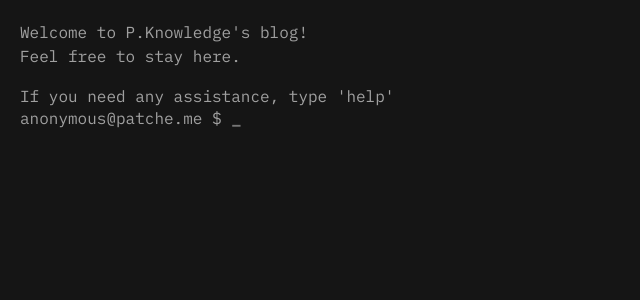
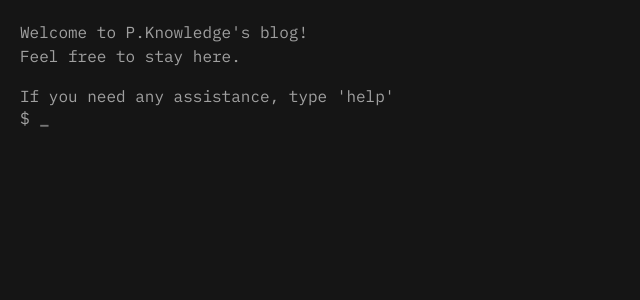
Before and after one commit to 0x00000FF/0x00000FF.github.io, a Jekyll site: the page built from index.html, in a window 1280 px wide. Shown: the top 300 px of the page, without its empty margins (0-640 px from the left). Built offline with Jekyll 4.4.1, drawn with Linux system fonts in a browser that asks for light colours.

Commit message:
Update foundation.html

```diff
--- a/_layouts/foundation.html
+++ b/_layouts/foundation.html
@@ -43,7 +43,7 @@
         <container>
             {{ content }}
             <command-line>
-                <user>anonymous@patche.me $&nbsp;</user>
+                <user>$&nbsp;</user>
                 <buffer><caret>_</caret></buffer>
             </command-line>
         </container>
```
